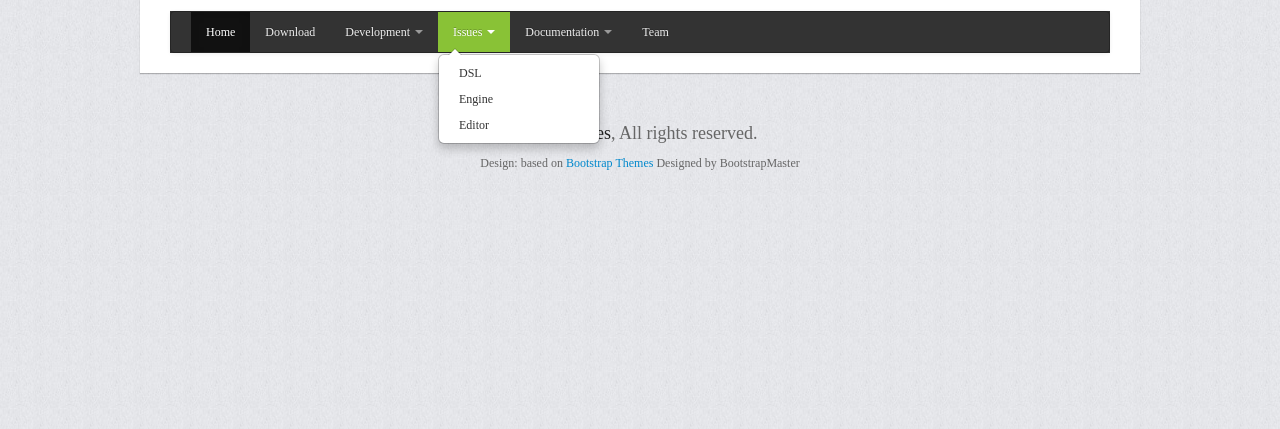
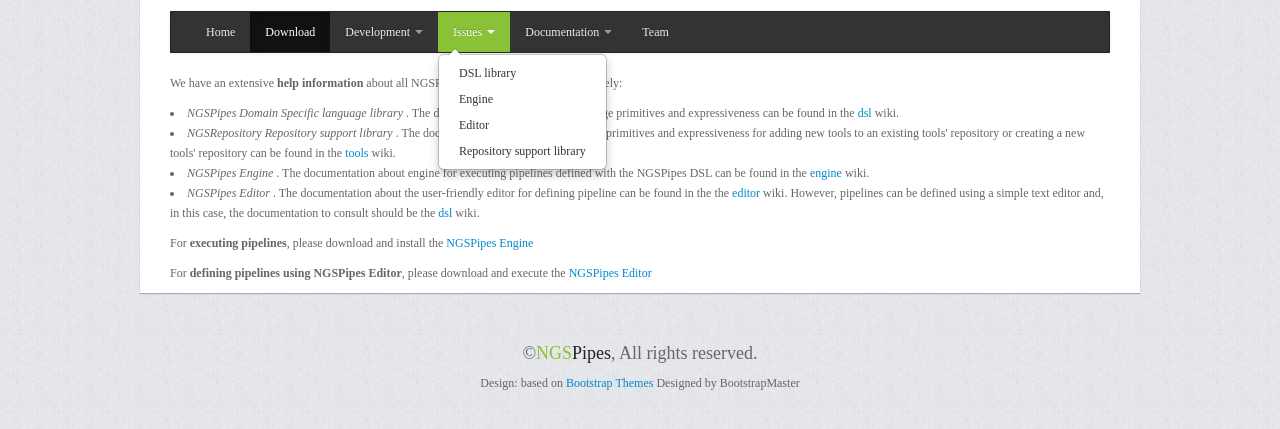
Before and after one commit to ngspipes/ngspipes.github.io, a plain HTML site: page download.html in a window 1280 px wide. Both pictures are taken after a click on the link "Issues". Shown: the part 89-518 px from the top of the page. Drawn offline with Linux system fonts and the light colour scheme; a web font is replaced by a local one.

Commit message:
Updating download and team page

```diff
--- a/download.html
+++ b/download.html
@@ -80,27 +80,32 @@
           				</a>
           				<div class="nav-collapse collapse">
             				<ul class="nav">
-              					<li class="active"><a href="index.html">Home</a></li>
-								<li><a href="download.html">Download</a></li>
+              					<li ><a href="index.html">Home</a></li>
+								<li class="active"><a href="download.html">Download</a></li>
               					<li class="dropdown">
                 					<a href="#" class="dropdown-toggle" data-toggle="dropdown">Development <b class="caret"></b></a>
                 					<ul class="dropdown-menu">
-                  						<li><a href="#">DSL</a></li>
-                  						<li><a href="#">Engine</a></li>
-                  						<li><a href="#">Editor</a></li>
+                					<li><a href="https://github.com/ngspipes/main">main project</a></li>
+                  						<li><a href="https://github.com/ngspipes/dsl">DSL library</a></li>
+                  						<li><a href="https://github.com/ngspipes/engine">Engine</a></li>
+                  						<li><a href="https://github.com/ngspipes/editor#">Editor </a></li>
+                  						 <li><a href="https://github.com/ngspipes/repository">Repository support library</a></li>
                 					</ul>
                 				</li>
                 				<li class="dropdown">
                 					<a href="#" class="dropdown-toggle" data-toggle="dropdown">Issues <b class="caret"></b></a>
                 					<ul class="dropdown-menu">
-                  						<li><a href="#">DSL</a></li>
-                  						<li><a href="#">Engine</a></li>
-                  						<li><a href="#">Editor</a></li>
+
+                  						<li><a href="https://github.com/ngspipes/dsl/issues">DSL library</a></li>
+                  						<li><a href="https://github.com/ngspipes/engine/issues">Engine</a></li>
+                  						<li><a href="https://github.com/ngspipes/editor/issues">Editor</a></li>
+                  						 <li><a href="https://github.com/ngspipes/repository/issues">Repository support library</a></li>
                 					</ul>
                 				</li>
               					<li class="dropdown">
                 					<a href="#" class="dropdown-toggle" data-toggle="dropdown">Documentation <b class="caret"></b></a>
                 					<ul class="dropdown-menu">
+                						<li><a href="https://github.com/ngspipes/tools/wiki">Repository tools</a></li>
                   						<li><a href="https://github.com/ngspipes/dsl/wiki">DSL</a></li>
                   						<li><a href="https://github.com/ngspipes/engine/wiki">Engine</a></li>
                   						<li><a href="https://github.com/ngspipes/editor/wiki">Editor</a></li>
@@ -114,6 +119,35 @@
       			</div>
     		</div>
 			<!--end: Navigation-->
+
+		<p>
+		  We have an extensive <b>help information</b> about all NGSPipes framework components, namely:
+		  <ul.circle >
+		  <li> <i>NGSPipes Domain Specific language library </i>. The documentation about all the language primitives and expressiveness can
+		  be found in  the <a href="https://github.com/ngspipes/dsl/wiki">dsl</a> wiki.  </li>
+		  <li>  <i>NGSRepository Repository support library </i>. The documentation about all the metadata primitives and expressiveness for adding new tools to an existing
+		  tools' repository or creating a new tools' repository can be found in  the <a href="https://github.com/ngspipes/tools/wiki"> tools</a> wiki. </li>
+		  <li> <i>NGSPipes Engine </i>. The documentation about engine for executing pipelines defined with the NGSPipes DSL can be found in
+		  the <a href="https://github.com/ngspipes/engine/wiki"> engine</a> wiki.</li>
+		  <li> <i>NGSPipes Editor </i>. The documentation about the user-friendly editor for defining pipeline can be found in the
+		  the <a href="https://github.com/ngspipes/editor/wiki"> editor</a> wiki. However, pipelines can be defined using a simple text editor and,
+		  in this case, the documentation to consult should be the <a href="https://github.com/ngspipes/dsl/wiki">dsl</a> wiki. </li>
+		  </ul.circle>
+
+		</p>
+
+			<p>
+			For <b>executing pipelines</b>,
+			please download and install the <a href="https://github.com/ngspipes/engine/wiki#install "> NGSPipes Engine </a>
+
+			</p>
+
+		    <p>
+			For <b> defining pipelines using NGSPipes Editor</b>,
+			please download and execute the <a href="https://github.com/ngspipes/editor/wiki#install "> NGSPipes Editor</a>
+			</p>
+
+
 
 		</div>
 		<!--end: Container-->
```
Also changed, not shown: index.html (+1 -1 lines), team.html (+18 -8 lines).
